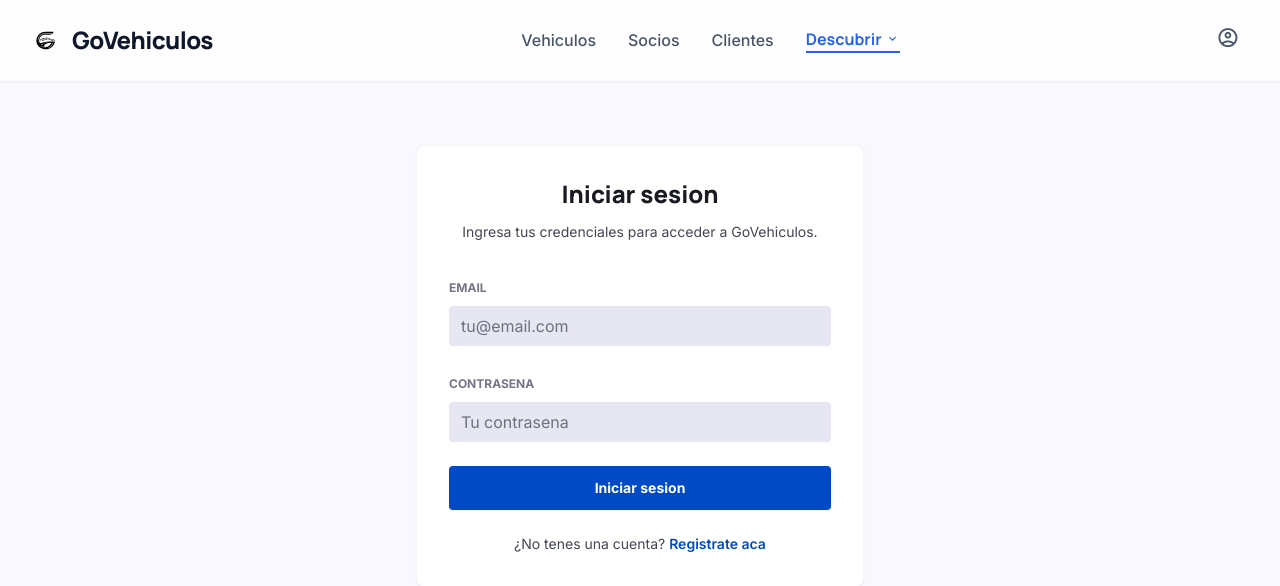
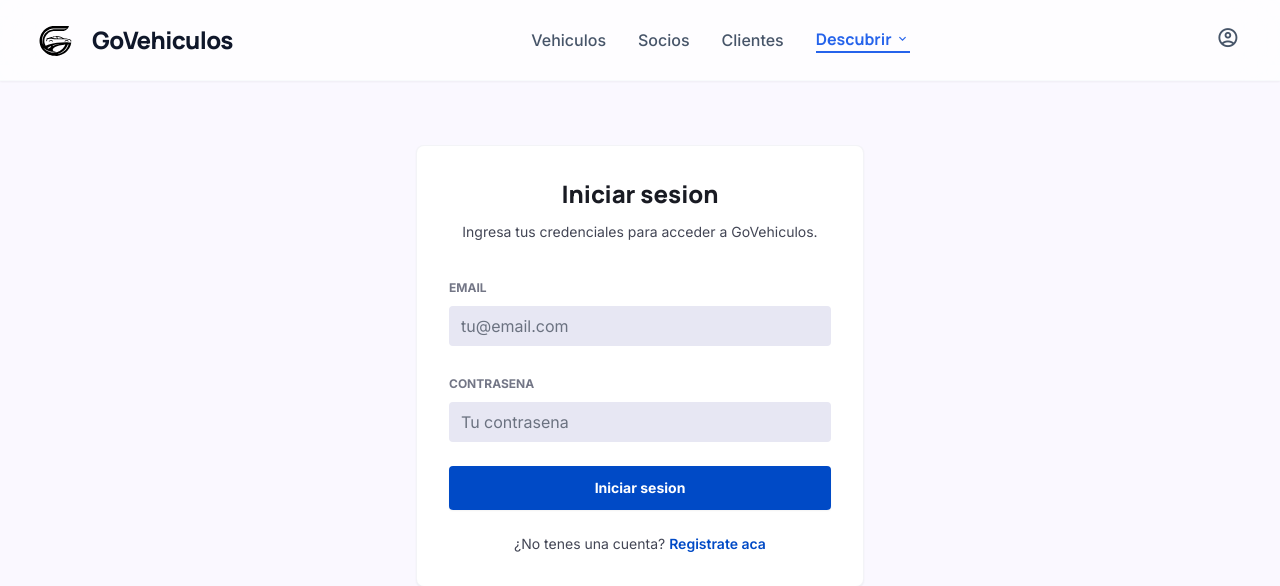
Before and after one commit to NahimMartinez/GoVehiculos, a Django app: page /auth/login/ in a window 1280 px wide. Shown: the top 586 px of the page. Run offline with Django 5.2, Linux system fonts and the light colour scheme; some libraries are stand-ins or nearby versions.

Commit message:
feat: actualicé el enlace del favicon para utilizar la etiqueta de plantilla estática y añadí un nuevo archivo favicon.svg

```diff
--- a/Contenedor/templates/base.html
+++ b/Contenedor/templates/base.html
@@ -7,7 +7,7 @@
     <meta name="description" content="{% block meta_description %}Plataforma inteligente de reservas y gestion de flotas en tiempo real.{% endblock %}">
     <title>{% block title %}GoVehiculos | Movilidad Inteligente 2026{% endblock %}</title>
 
-    <link rel="icon" href="/favicon.svg" type="image/svg+xml">
+    <link rel="icon" href="{% static 'img/favicon.svg' %}" type="image/svg+xml">
 
     <link rel="preconnect" href="https://fonts.googleapis.com">
     <link rel="preconnect" href="https://fonts.gstatic.com" crossorigin>
--- a/Contenedor/templates/componentes/navbar.html
+++ b/Contenedor/templates/componentes/navbar.html
@@ -1,7 +1,8 @@
+{% load static %}
 <header class="sticky top-0 w-full z-50 bg-white/70 dark:bg-slate-900/70 glass-nav border-b border-slate-200/20 dark:border-slate-800/20 shadow-sm">
     <nav class="flex justify-between items-center px-8 h-20 w-full max-w-screen-2xl mx-auto" aria-label="Navegacion principal">
         <a class="text-2xl font-extrabold text-slate-900 dark:text-white font-['Manrope'] tracking-tight flex items-center gap-3" href="/">
-            <img src="/favicon.svg" alt="GoVehiculos" class="h-7 w-7" loading="lazy" decoding="async">
+            <img src="{% static 'img/favicon.svg' %}" alt="GoVehiculos" class="h-12 w-12" loading="lazy" decoding="async">
             GoVehiculos
         </a>
         <div class="hidden md:flex items-center gap-8">
```
Also changed, not shown: Contenedor/static/img/favicon.svg (added).
